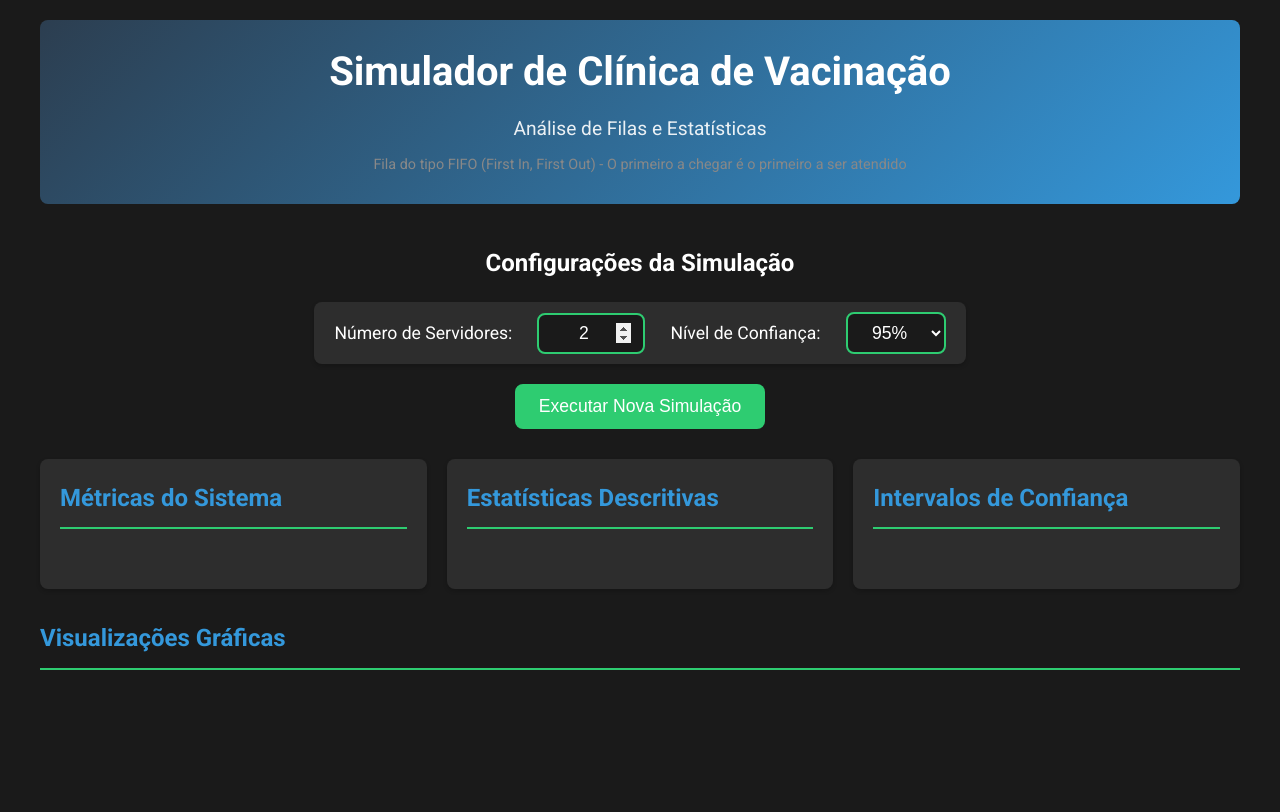
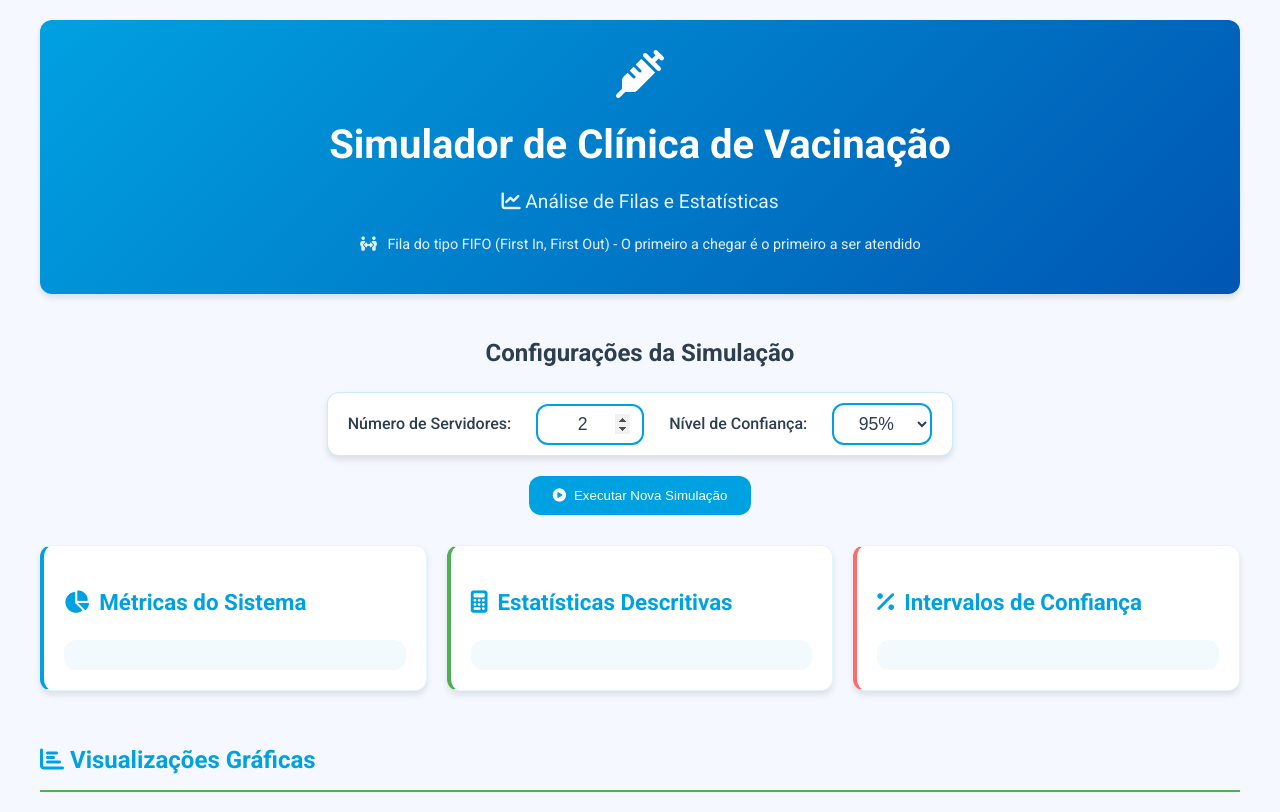
Before and after one commit to gscarabeli/fila-mmc-projeto, a Flask app: page / in a window 1280 px wide. Before the commit the page ends 670 px from the top, so only its background shows below. Run offline with Flask 3, Linux system fonts and the light colour scheme.

Commit message:
Alteração completa do Front-end

```diff
--- a/static/css/style.css
+++ b/static/css/style.css
@@ -1,12 +1,12 @@
 :root {
-    --primary-color: #3498db;
-    --secondary-color: #2ecc71;
-    --accent-color: #e74c3c;
-    --background-color: #1a1a1a;
-    --card-background: #2d2d2d;
-    --text-color: #ffffff;
-    --border-radius: 8px;
-    --shadow: 0 2px 4px rgba(0,0,0,0.2);
+    --primary-color: #00A1E0;    /* Azul médico */
+    --secondary-color: #4CAF50;  /* Verde saúde */
+    --accent-color: #FF6B6B;     /* Vermelho suave */
+    --background-color: #F5F9FF; /* Azul muito claro */
+    --card-background: #FFFFFF;  /* Branco */
+    --text-color: #2C3E50;      /* Azul escuro */
+    --border-radius: 12px;      /* Bordas mais arredondadas */
+    --shadow: 0 4px 6px rgba(0, 0, 0, 0.1);
 }
 
 body {
@@ -27,16 +27,33 @@ body {
 .header {
     text-align: center;
     margin-bottom: 40px;
-    padding: 20px;
-    background: linear-gradient(135deg, #2c3e50, #3498db);
+    padding: 30px;
+    background: linear-gradient(135deg, var(--primary-color), #0056b3);
     color: white;
     border-radius: var(--border-radius);
+    box-shadow: var(--shadow);
 }
 
 .header h1 {
     margin: 0;
     font-size: 2.5em;
     font-weight: 700;
+}
+
+.header-icon {
+    font-size: 3em;
+    margin-bottom: 15px;
+    color: white;
+}
+
+.info-text {
+    font-size: 0.9em;
+    color: rgba(255, 255, 255, 0.9);
+    margin-top: 15px;
+    display: flex;
+    align-items: center;
+    justify-content: center;
+    gap: 10px;
 }
 
 .subtitle {
@@ -63,20 +80,22 @@ body {
     padding: 10px 20px;
     border-radius: var(--border-radius);
     box-shadow: var(--shadow);
+    background: white;
+    border: 1px solid rgba(0, 161, 224, 0.2);
 }
 
 .input-group label {
-    color: white;
-    font-size: 1.1em;
+    color: var(--text-color);
+    font-weight: 500;
 }
 
 .input-group input[type="number"] {
     width: 80px;
     padding: 8px 12px;
-    border: 2px solid var(--secondary-color);
+    border: 2px solid var(--primary-color);
     border-radius: var(--border-radius);
-    background-color: var(--background-color);
-    color: white;
+    background-color: white;
+    color: var(--text-color);
     font-size: 1.1em;
     text-align: center;
     outline: none;
@@ -95,10 +114,10 @@ body {
 .select-styled {
     width: 100px;
     padding: 8px 12px;
-    border: 2px solid var(--secondary-color);
+    border: 2px solid var(--primary-color);
     border-radius: var(--border-radius);
-    background-color: var(--background-color);
-    color: white;
+    background-color: white;
+    color: var(--text-color);
     font-size: 1.1em;
     text-align: center;
     outline: none;
@@ -111,18 +130,21 @@ body {
 }
 
 .btn-primary {
-    background-color: var(--secondary-color);
+    background: var(--primary-color);
     color: white;
     border: none;
     padding: 12px 24px;
     border-radius: var(--border-radius);
-    font-size: 1.1em;
     cursor: pointer;
-    transition: background-color 0.3s ease;
+    font-weight: 500;
+    transition: background 0.3s ease;
+    display: inline-flex;
+    align-items: center;
+    gap: 8px;
 }
 
 .btn-primary:hover {
-    background-color: #2980b9;
+    background: #0056b3;
 }
 
 .button-group {
@@ -155,21 +184,50 @@ body {
 }
 
 .card {
-    background-color: var(--card-background);
+    background: var(--card-background);
+    border-radius: var(--border-radius);
     padding: 20px;
-    border-radius: var(--border-radius);
+    margin-bottom: 20px;
     box-shadow: var(--shadow);
+    border: 1px solid rgba(0, 161, 224, 0.1);
+    transition: transform 0.2s ease;
+}
+
+.card:hover {
+    transform: translateY(-2px);
 }
 
 .card h2 {
     color: var(--primary-color);
-    margin-top: 0;
-    padding-bottom: 10px;
-    border-bottom: 2px solid var(--secondary-color);
+    display: flex;
+    align-items: center;
+    gap: 10px;
+    font-size: 1.4em;
+    margin-bottom: 20px;
+}
+
+.card h2 i {
+    color: var(--primary-color);
 }
 
 .metrics-content, .stats-content, .confidence-content {
     padding: 10px;
+    background: rgba(0, 161, 224, 0.05);
+    padding: 15px;
+    border-radius: var(--border-radius);
+    margin-top: 10px;
+}
+
+.metrics-card {
+    border-left: 4px solid var(--primary-color);
+}
+
+.stats-card {
+    border-left: 4px solid var(--secondary-color);
+}
+
+.confidence-card {
+    border-left: 4px solid var(--accent-color);
 }
 
 .graphics-container {
--- a/templates/index.html
+++ b/templates/index.html
@@ -3,15 +3,19 @@
 <head>    <meta charset="UTF-8">
     <meta name="viewport" content="width=device-width, initial-scale=1.0">
     <title>Simulador de Clínica de Vacinação</title>
-    <link rel="icon" type="image/x-icon" href="{{ url_for('static', filename='favicon.ico') }}">
-    <link rel="stylesheet" href="{{ url_for('static', filename='css/style.css') }}">
+    <link rel="icon" type="image/x-icon" href="{{ url_for('static', filename='favicon.ico') }}">    <link rel="stylesheet" href="{{ url_for('static', filename='css/style.css') }}">
     <link href="https://fonts.googleapis.com/css2?family=Roboto:wght@300;400;500;700&display=swap" rel="stylesheet">
+    <link href="https://cdnjs.cloudflare.com/ajax/libs/font-awesome/6.4.0/css/all.min.css" rel="stylesheet">
 </head>
-<body>
-    <div class="container">        <header class="header">
+<body>    <div class="container">
+        <header class="header">
+            <i class="fas fa-syringe header-icon"></i>
             <h1>Simulador de Clínica de Vacinação</h1>
-            <p class="subtitle">Análise de Filas e Estatísticas</p>
-            <p class="info-text" style="font-size: 0.9em; color: #888;">Fila do tipo FIFO (First In, First Out) - O primeiro a chegar é o primeiro a ser atendido</p>
+            <p class="subtitle"><i class="fas fa-chart-line"></i> Análise de Filas e Estatísticas</p>
+            <p class="info-text">
+                <i class="fas fa-people-arrows"></i>
+                Fila do tipo FIFO (First In, First Out) - O primeiro a chegar é o primeiro a ser atendido
+            </p>
         </header><div class="config-panel">
             <h2>Configurações da Simulação</h2>            <div class="config-input">
                 <div class="input-group">
@@ -23,10 +27,13 @@
                         <option value="0.95" selected>95%</option>
                         <option value="0.99">99%</option>
                     </select>
-                </div>
-                <div class="button-group">
-                    <button id="btnSimular" class="btn-primary">Executar Nova Simulação</button>
-                    <button id="btnDownload" class="btn-secondary" style="display: none;">Baixar Resultados (CSV)</button>
+                </div>                <div class="button-group">
+                    <button id="btnSimular" class="btn-primary">
+                        <i class="fas fa-play-circle"></i> Executar Nova Simulação
+                    </button>
+                    <button id="btnDownload" class="btn-secondary" style="display: none;">
+                        <i class="fas fa-download"></i> Baixar Resultados (CSV)
+                    </button>
                 </div>
             </div>
             <div id="loading" class="loading-container" style="display: none;">
@@ -35,37 +42,36 @@
             </div>
         </div>
 
-        <div class="results-container">
-            <div class="card metrics-card">
-                <h2>Métricas do Sistema</h2>
+        <div class="results-container">            <div class="card metrics-card">
+                <h2><i class="fas fa-chart-pie"></i> Métricas do Sistema</h2>
                 <div id="metricas" class="metrics-content"></div>
             </div>
 
             <div class="card stats-card">
-                <h2>Estatísticas Descritivas</h2>
+                <h2><i class="fas fa-calculator"></i> Estatísticas Descritivas</h2>
                 <div id="estatisticas" class="stats-content"></div>
             </div>
 
             <div class="card confidence-card">
-                <h2>Intervalos de Confiança</h2>
+                <h2><i class="fas fa-percentage"></i> Intervalos de Confiança</h2>
                 <div id="intervalos" class="confidence-content"></div>
             </div>
-        </div>
-
-        <div class="graphics-container">
-            <h2>Visualizações Gráficas</h2>            <div class="graphics-grid" style="display: none;" id="graphics-grid">                <div class="graphic-section">
-                    <h2>Gráficos da Simulação</h2>
+        </div>        <div class="graphics-container">
+            <h2><i class="fas fa-chart-bar"></i> Visualizações Gráficas</h2>
+            <div class="graphics-grid" style="display: none;" id="graphics-grid">
+                <div class="graphic-section">
+                    <h2><i class="fas fa-hospital-user"></i> Gráficos da Simulação</h2>
                     <div class="graphic-card">
-                        <h3>Tempo de Espera por Cliente</h3>
-                        <img id="tempo-espera" src="" alt="Tempo de Espera por Cliente" class="graph-image">
+                        <h3><i class="fas fa-clock"></i> Tempo de Espera por Paciente</h3>
+                        <img id="tempo-espera" src="" alt="Tempo de Espera por Paciente" class="graph-image">
                     </div>
                     <div class="graphic-card">
-                        <h3>Tamanho da Fila ao Longo do Tempo</h3>
+                        <h3><i class="fas fa-users"></i> Tamanho da Fila ao Longo do Tempo</h3>
                         <img id="tamanho-fila" src="" alt="Tamanho da Fila" class="graph-image">
                     </div>
                     <div class="graphic-card">
-                        <h3>Ocupação dos Servidores</h3>
-                        <img id="ocupacao-servidores" src="" alt="Ocupação dos Servidores" class="graph-image">
+                        <h3><i class="fas fa-user-md"></i> Ocupação dos Postos de Vacinação</h3>
+                        <img id="ocupacao-servidores" src="" alt="Ocupação dos Postos de Vacinação" class="graph-image">
                     </div>
                 </div>
 
```
Also changed, not shown: other parts of static/css/style.css (+63 -18 lines), src/models/simulacao_filas.py (+58 -37 lines), src/services/analise_estatistica.py (+61 -28 lines), assets/boxplot_estatistico.png, assets/histogramas_estatisticos.png, assets/ocupacao_servidores.png, assets/tamanho_fila.png, assets/tempo_espera.png.
